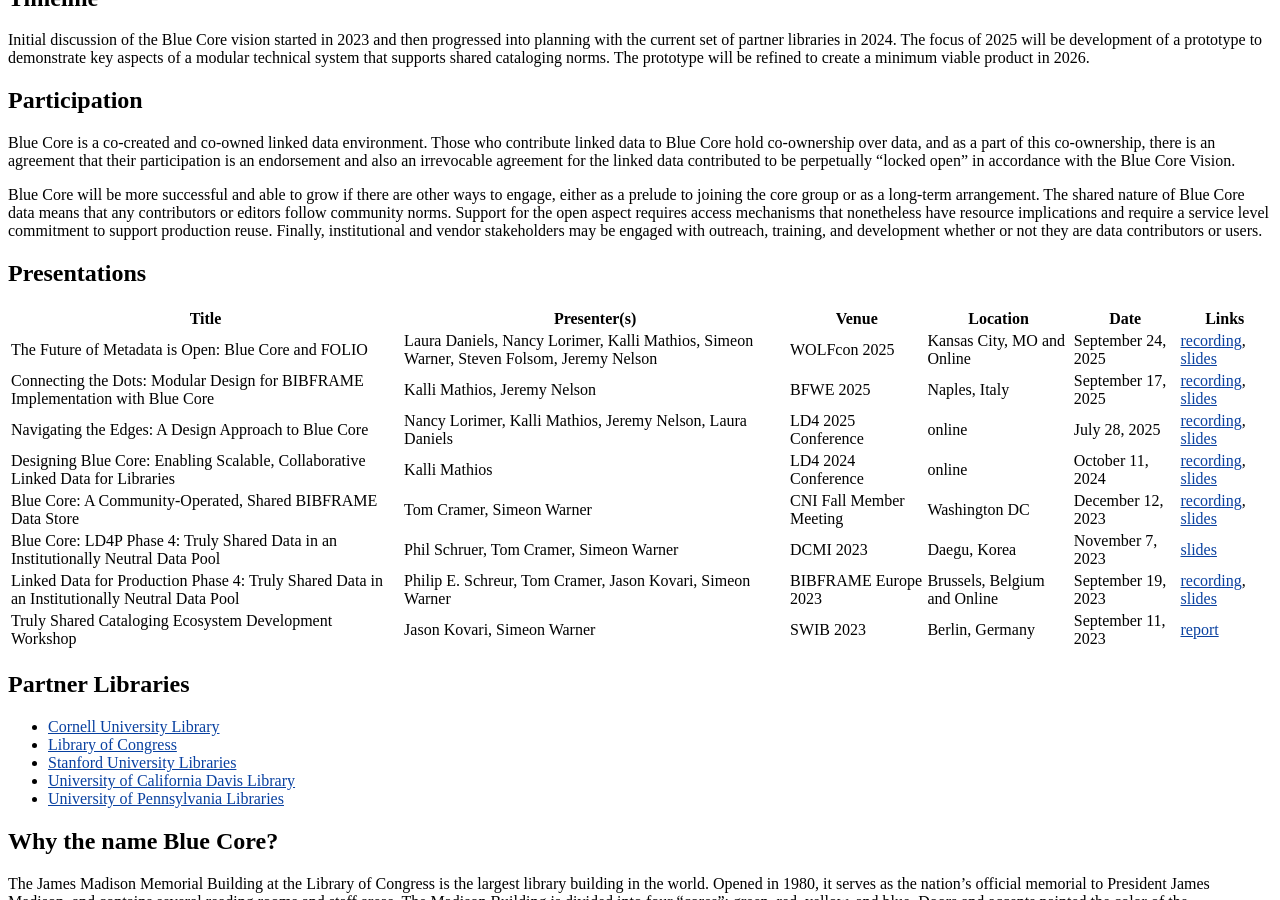
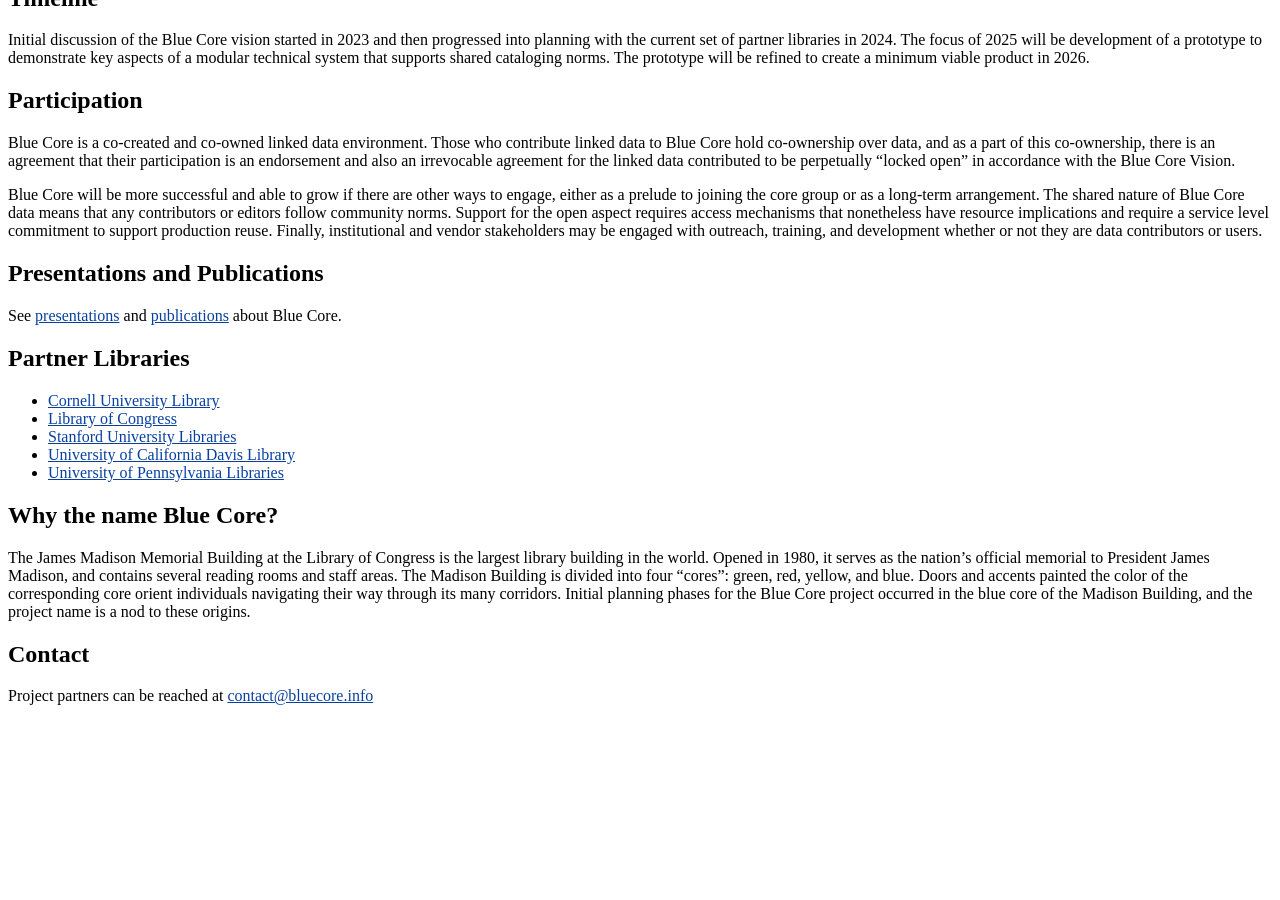
Before and after one commit to blue-core-lod/bluecore_info, a Jekyll site: the page built from index.md, in a window 1280 px wide and 900 px high, scrolled down 435 px. Built offline with Jekyll 4.4.1, drawn with Linux system fonts in a browser that asks for light colours; our own code applies the rules of GitHub Pages for plain Markdown files; comment, search, counter and statistics services are not loaded; after the commit the page ends 1156 px from its top, so only the background shows below that.

Commit message:
Link out to pres and pubs pages

```diff
--- a/index.md
+++ b/index.md
@@ -16,18 +16,9 @@ Blue Core is a co-created and co-owned linked data environment. Those who contri
 
 Blue Core will be more successful and able to grow if there are other ways to engage, either as a prelude to joining the core group or as a long-term arrangement. The shared nature of Blue Core data means that any contributors or editors follow community norms. Support for the open aspect requires access mechanisms that nonetheless have resource implications and require a service level commitment to support production reuse. Finally, institutional and vendor stakeholders may be engaged with outreach, training, and development whether or not they are data contributors or users.
 
-## Presentations
+## Presentations and Publications
 
-| Title | Presenter(s) | Venue | Location | Date | Links |
-| ----- | ------------ | ----- | -------- | ---- | ----- |
-| The Future of Metadata is Open: Blue Core and FOLIO | Laura Daniels, Nancy Lorimer, Kalli Mathios, Simeon Warner, Steven Folsom, Jeremy Nelson | WOLFcon 2025 | Kansas City, MO and Online | September 24, 2025 | [recording](https://www.youtube.com/watch?v=GF0ITIpXCtk&list=PLMocoPoiGkwcUSiOjdssz_2iXrYwf7cR4&index=52&pp=iAQB0gcJCfwJAYcqIYzv), [slides](https://static.sched.com/hosted_files/wolfcon2025/f4/Blue%20Core%20Panel%20WOLFcon-2025.pptx) |
-| Connecting the Dots: Modular Design for BIBFRAME Implementation with Blue Core | Kalli Mathios, Jeremy Nelson | BFWE 2025 | Naples, Italy | September 17, 2025 | [recording](https://youtu.be/RrQJdb_MqDI), [slides](https://www.bfwe.eu/attachments/bfwe25-2-02-mathios-nelson.pdf) |
-| Navigating the Edges: A Design Approach to Blue Core | Nancy Lorimer, Kalli Mathios, Jeremy Nelson, Laura Daniels | LD4 2025 Conference | online | July 28, 2025 | [recording](https://youtu.be/wpxfeYtcC9g), [slides](https://docs.google.com/presentation/d/10izcUcesk--Py8oNSfIomP1Qi-zP_FU2DSR2zjW0iEs/edit) |
-| Designing Blue Core: Enabling Scalable, Collaborative Linked Data for Libraries | Kalli Mathios | LD4 2024 Conference | online | October 11, 2024 | [recording](https://youtu.be/ya9U3XeRR3o), [slides](https://static.sched.com/hosted_files/2024ld4/53/Designing%20Blue%20Core_%20Enabling%20Scalable%2C%20Collaborative%20Linked%20Data%20for%20Libraries%20-%20LD4%202024.pptx?_gl=1*13goaf6*_gcl_au*MTQ2NTc0MDg5MS4xNzMyMTE0OTkwLjE2MTMyNDcyMDYuMTczMjExNTA1Ni4xNzMyMTE1MDU2*FPAU*MTQ2NTc0MDg5MS4xNzMyMTE0OTkw) |
-| Blue Core: A Community-Operated, Shared BIBFRAME Data Store | Tom Cramer, Simeon Warner | CNI Fall Member Meeting | Washington DC | December 12, 2023 | [recording](https://www.cni.org/topics/digital-libraries/blue-core-a-community-operated-shared-bibframe-data-store), [slides](https://docs.google.com/presentation/d/1giMpVobo9cVEGN7soAZXDWdBi8QgAqOBk3HUFdvWpeQ/edit#slide=id.p) |
-| Blue Core: LD4P Phase 4: Truly Shared Data in an Institutionally Neutral Data Pool | Phil Schruer, Tom Cramer, Simeon Warner | DCMI 2023 | Daegu, Korea | November 7, 2023 | [slides](https://docs.google.com/presentation/d/1v_mqHrHxrLOaeanoswftTuXn2lubxKRhUtgNSZyRKuE/edit#slide=id.p) |
-| Linked Data for Production Phase 4: Truly Shared Data in an Institutionally Neutral Data Pool | Philip E. Schreur, Tom Cramer, Jason Kovari, Simeon Warner | BIBFRAME Europe 2023 | Brussels, Belgium and Online | September 19, 2023 | [recording](https://www.youtube.com/watch?v=hoWk1vcvsi4), [slides](https://www.bfwe.eu/attachments/bfwe23-schreur-cramer-kovari-warner.pdf) |
-| Truly Shared Cataloging Ecosystem Development Workshop | Jason Kovari, Simeon Warner | SWIB 2023 | Berlin, Germany | September 11, 2023 | [report](https://hdl.handle.net/1813/113825) |
+See [presentations](presentations) and [publications](publications) about Blue Core.
 
 ## Partner Libraries
 
```
